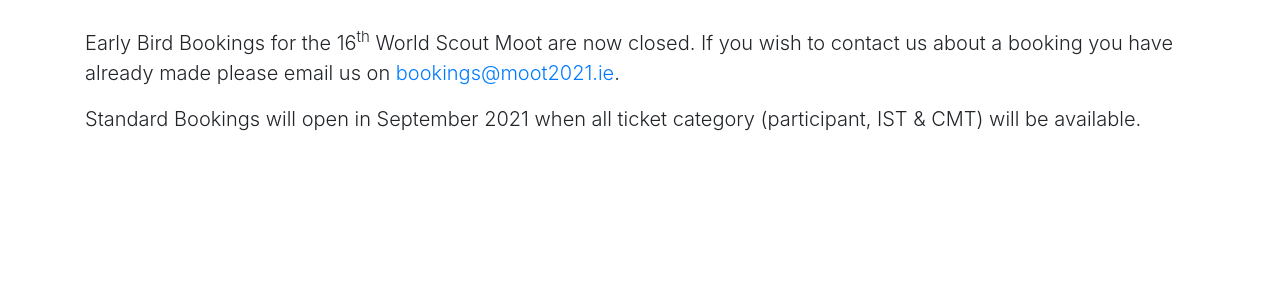
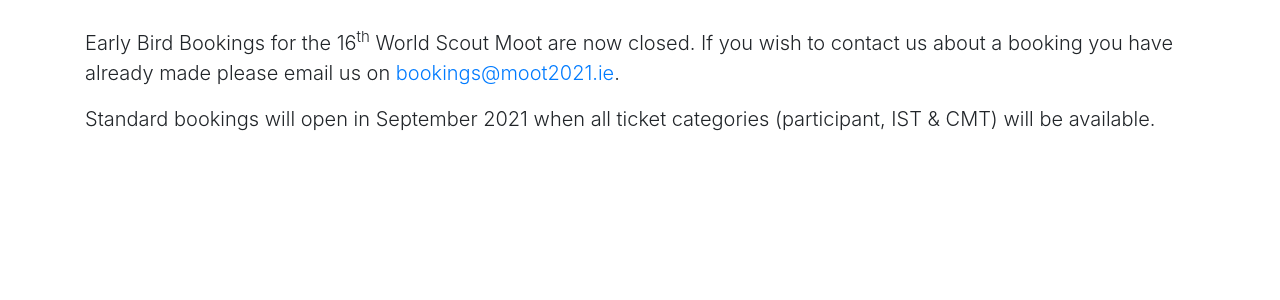
Before and after one commit to CharlieCumber/Moot-Bookings, a Flask app: page / in a window 1280 px wide. Shown: the part 460-760 px from the top of the page. Run offline with Flask 2, Linux system fonts and the light colour scheme; some libraries are stand-ins or nearby versions.

Commit message:
Typo fix

```diff
--- a/moot_app/templates/early_bird_closed.html
+++ b/moot_app/templates/early_bird_closed.html
@@ -10,7 +10,7 @@
                 If you wish to contact us about a booking you have already made please email us on <a href="mailto:bookings@moot2021.ie" target="_blank">bookings@moot2021.ie</a>.
             </p>
             <p class="lead">
-                Standard Bookings will open in September 2021 when all ticket category (participant, IST & CMT) will be available.
+                Standard bookings will open in September 2021 when all ticket categories (participant, IST & CMT) will be available.
             </p>
         </div>
     </div>
```
